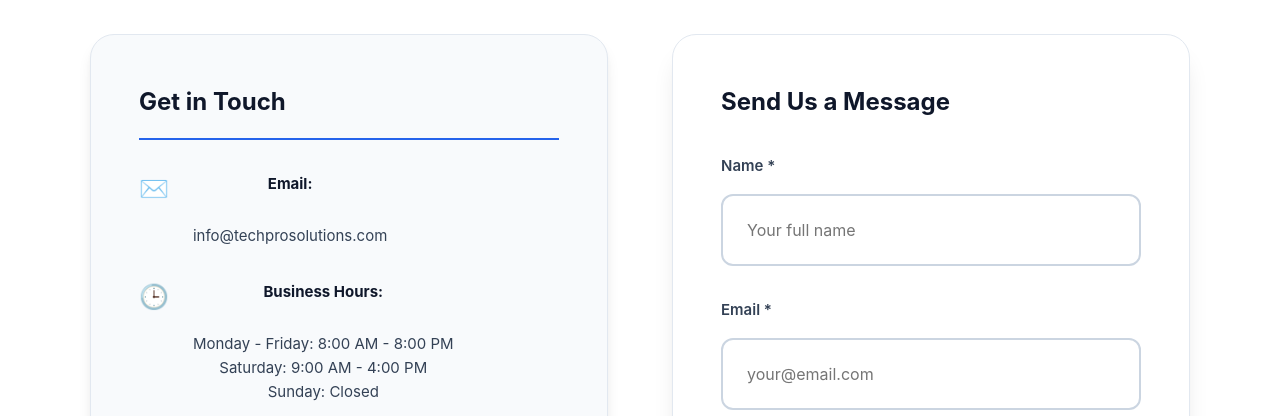
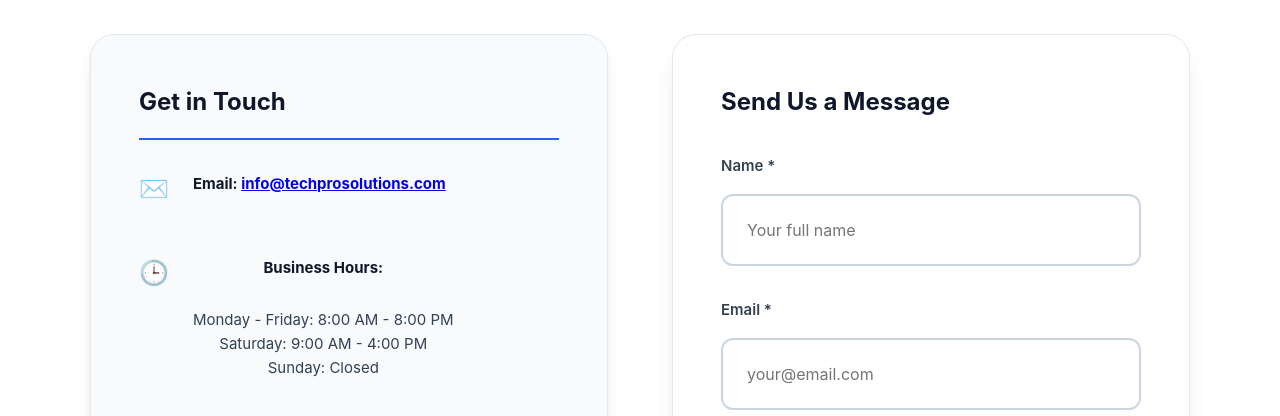
Before and after one commit to wisam2882/Kaizen-repair-web, a plain HTML site: page contact-us-frontend/index.html in a window 1280 px wide. Both pictures are taken after a click on the link "GET STARTED NOW". Shown: the part 384-800 px from the top of the page. Drawn offline with Linux system fonts and the light colour scheme; no server answers.

Commit message:
info bar

```diff
--- a/contact-us-frontend/index.html
+++ b/contact-us-frontend/index.html
@@ -238,10 +238,10 @@
                         <div class="contact-item">
                             <span>✉️</span>
                             <div>
-                                <strong>Email:</strong><br>
-                                info@techprosolutions.com
+                                <strong>Email: <a href="mailto:info@techprosolutions.com">info@techprosolutions.com</a></strong><br>
                             </div>
                         </div>
+
                         <div class="contact-item">
                             <span>🕒</span>
                             <div>
```
